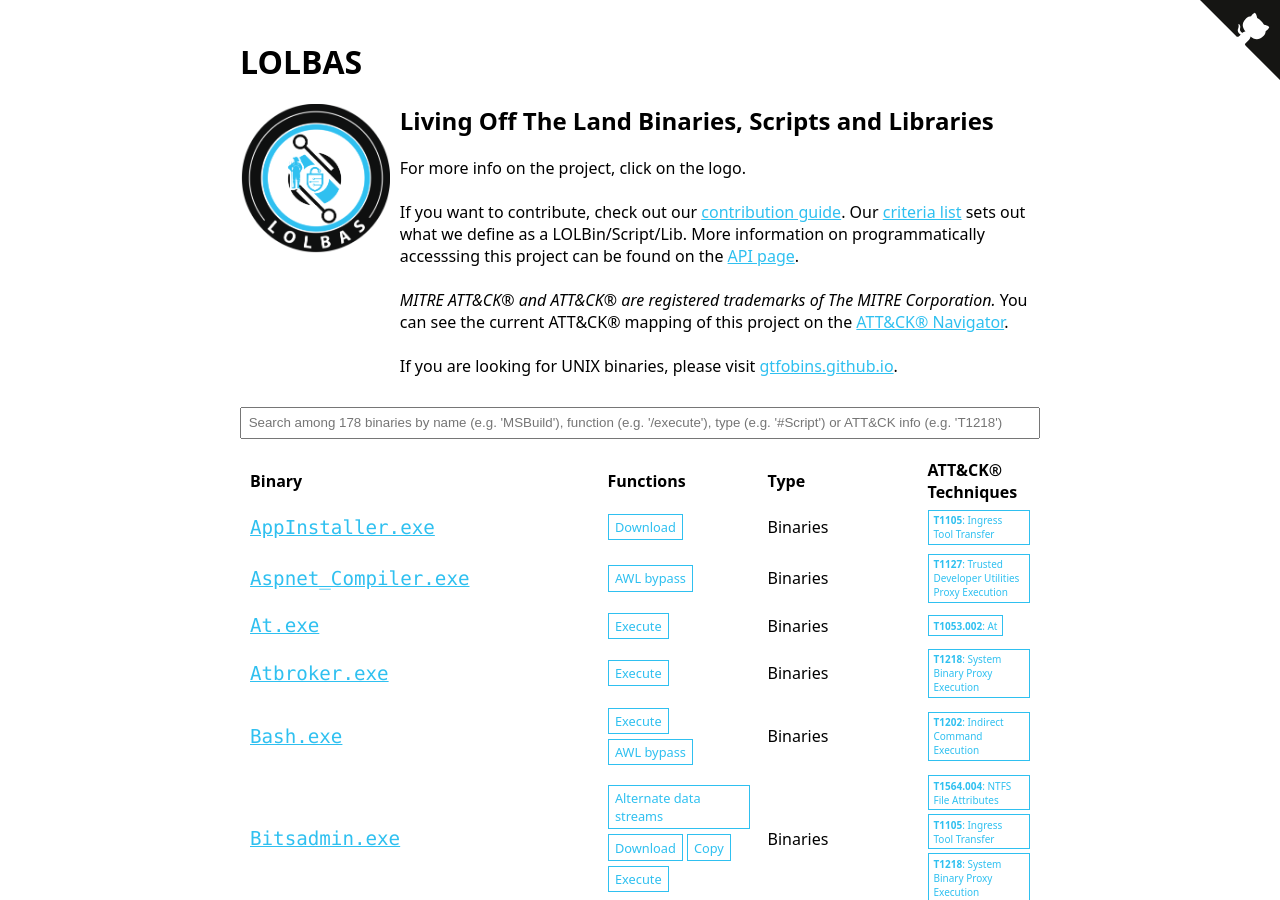
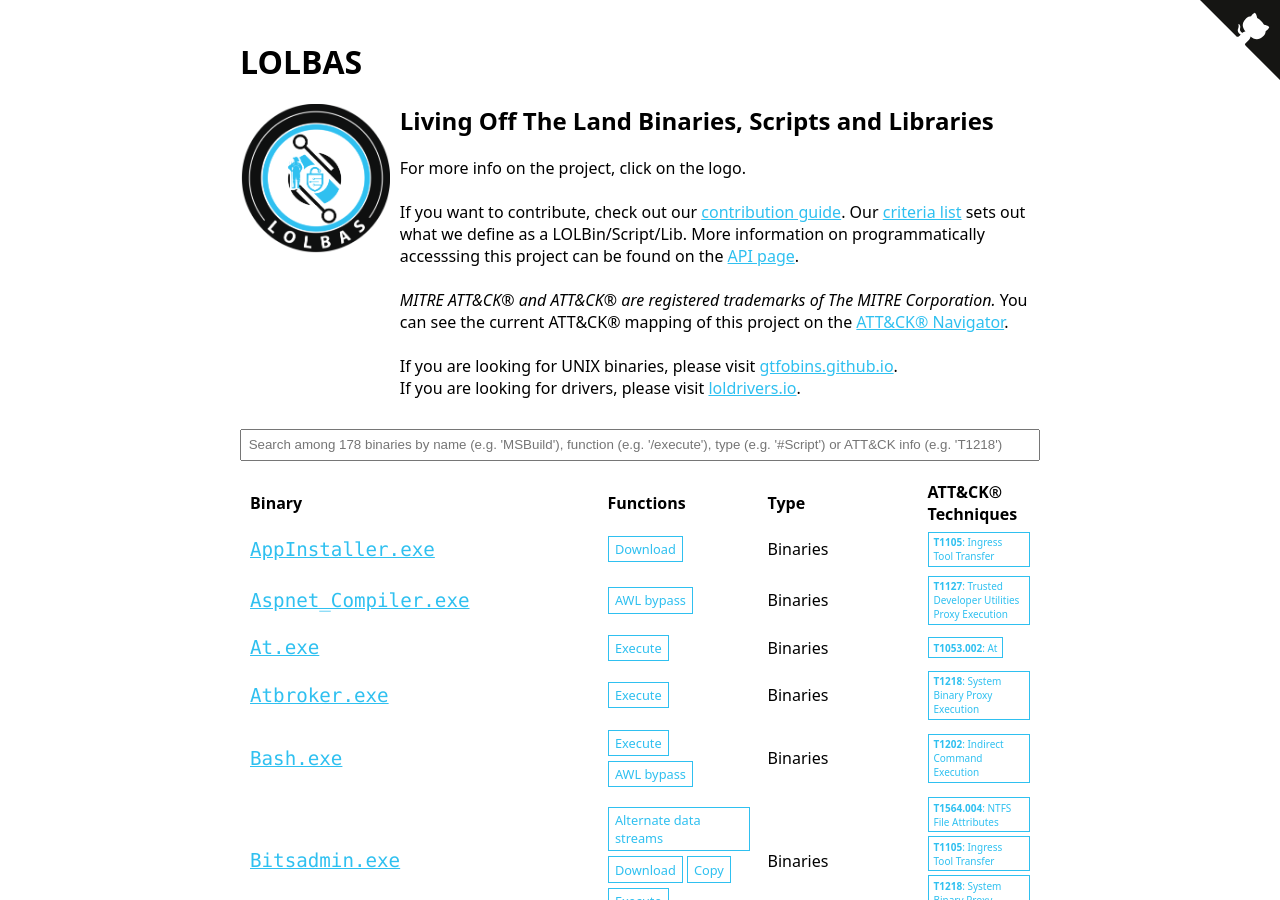
Before and after one commit to LOLBAS-Project/LOLBAS-Project.github.io, a Jekyll site: the page built from index.md, in a window 1280 px wide and 900 px high. Built offline with Jekyll 4.4.1, drawn with Linux system fonts in a browser that asks for light colours.

Commit message:
Adding LOLDrivers link

```diff
--- a/index.md
+++ b/index.md
@@ -30,6 +30,8 @@
 <br>
 <br>
 If you are looking for UNIX binaries, please visit <a href="https://gtfobins.github.io/">gtfobins.github.io</a>.
+<br>
+If you are looking for drivers, please visit <a href="https://www.loldrivers.io/">loldrivers.io</a>.
 </div>
 </div>
 
```
